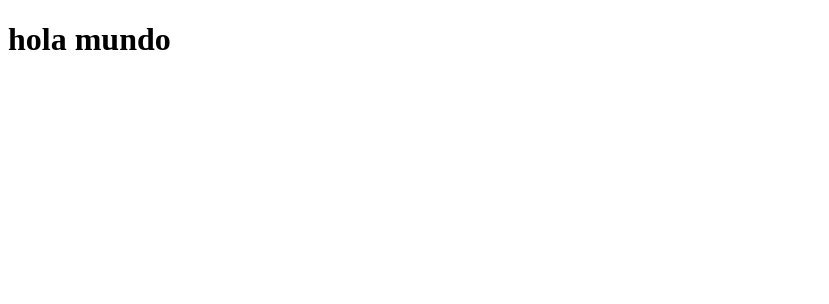
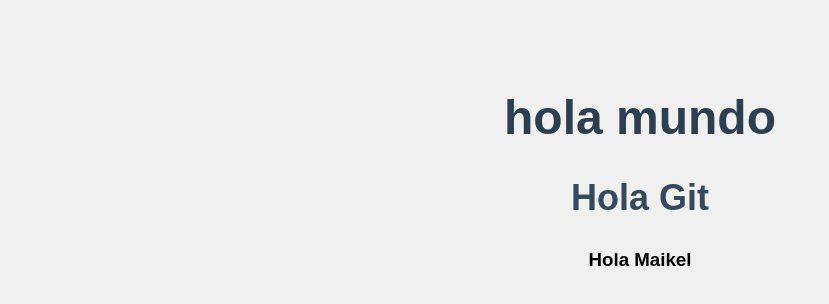
Before and after one commit to tron39/prueba-git, a plain HTML site: page index.html in a window 1280 px wide. Shown: the whole page, without its empty margins (0-829 px from the left). Drawn offline with Linux system fonts and the light colour scheme.

Commit message:
segundo comit

```diff
--- a/index.html
+++ b/index.html
@@ -4,8 +4,28 @@
     <meta charset="UTF-8">
     <meta name="viewport" content="width=device-width, initial-scale=1.0">
     <title>Prueba Git</title>
+    <style>
+        body {
+            font-family: Arial, sans-serif;
+            background-color: #f0f0f0;
+            text-align: center;
+            padding-top: 50px;
+        }
+
+        h1 {
+            color: #2c3e50;
+            font-size: 48px;
+        }
+
+        h2 {
+            color: #34495e;
+            font-size: 36px;
+        }
+    </style>
 </head>
 <body>
     <h1>hola mundo</h1>
+    <h2>Hola Git</h2>
+    <h3>Hola Maikel</h3>
 </body>
 </html>
```
